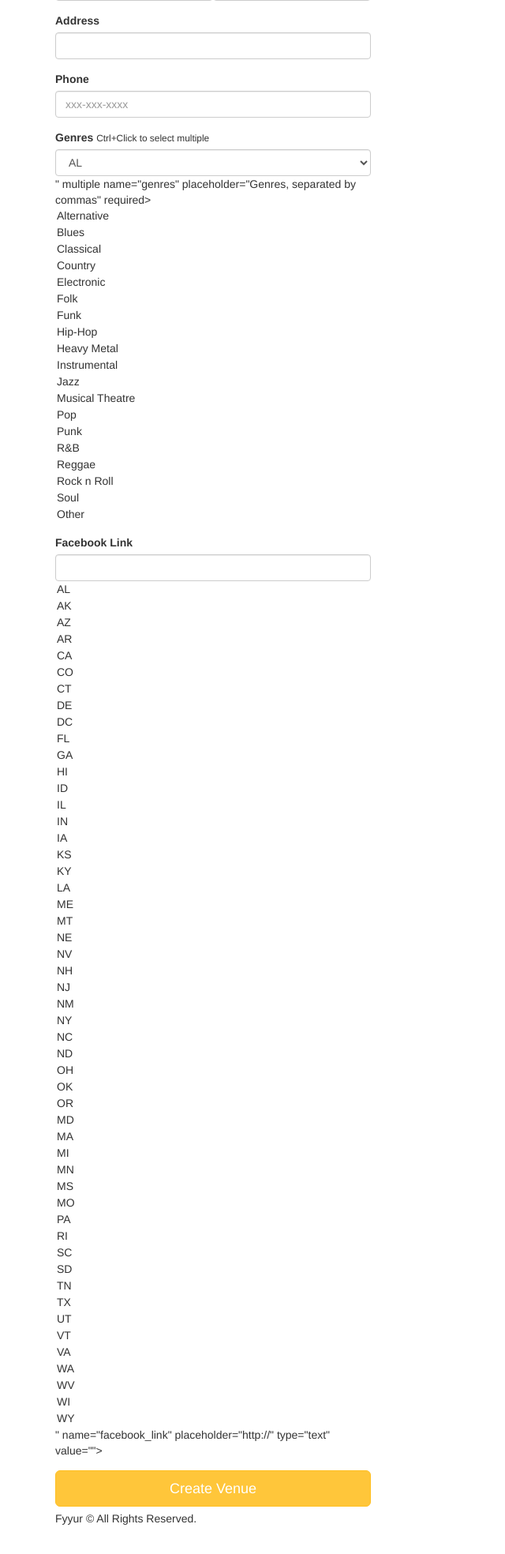
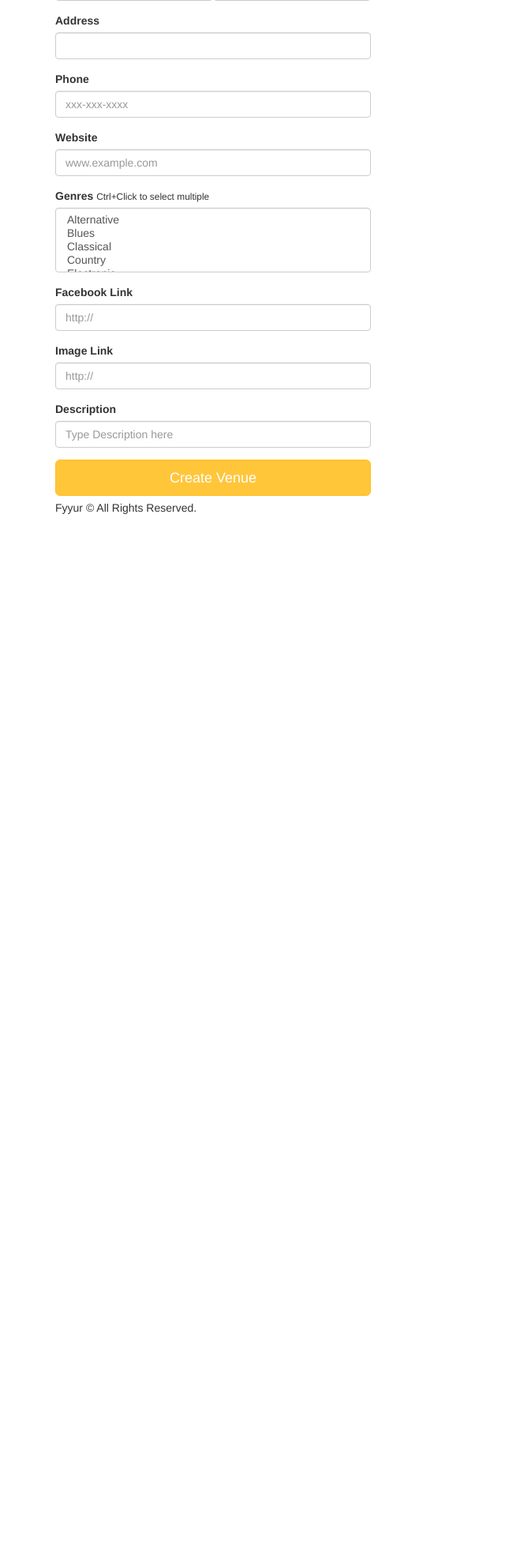
Before and after one commit to mohaoahmadi/fyyur, a Flask app: page /venues/create in a window 1280 px wide. Shown: the part 268-2236 px from the top of the page at 79% size, without its empty margins (0-640 px from the left). After the commit the page ends 919 px from the top, so only its background shows below. Run offline with Flask 2, Linux system fonts and the light colour scheme; some libraries are stand-ins or nearby versions.

Commit message:
fix: fixed all broken forms in the view
fixed and added missing forms for artists, venue, and shows view templates.

```diff
--- a/forms.py
+++ b/forms.py
@@ -116,6 +116,12 @@ class VenueForm(Form):
     facebook_link = StringField(
         'facebook_link', validators=[URL()]
     )
+    seeking_description = StringField(
+        'seeking_description'
+    )
+    website = StringField(
+        'website', validators=[URL()]
+    )
 
 class ArtistForm(Form):
     name = StringField(
@@ -216,5 +222,8 @@ class ArtistForm(Form):
         # TODO implement enum restriction
         'facebook_link', validators=[URL()]
     )
+    seeking_description = StringField(
+        'seeking_description'
+    )
 
 # TODO IMPLEMENT NEW ARTIST FORM AND NEW SHOW FORM
--- a/templates/forms/edit_artist.html
+++ b/templates/forms/edit_artist.html
@@ -26,12 +26,14 @@
       <div class="form-group">
         <label for="genres">Genres</label>
         <small>Ctrl+Click to select multiple</small>
-        {{ form.genres(class_ = 'form-control', placeholder='Genres, separated by commas', id=form.state, autofocus = true) }}
+        {{ form.genres(class_ = 'form-control', placeholder='Genres, separated by commas',  autofocus = true) }}
       </div>
       <div class="form-group">
           <label for="genres">Facebook Link</label>
-          {{ form.facebook_link(class_ = 'form-control', placeholder='http://', id=form.state, autofocus = true) }}
+          {{ form.facebook_link(class_ = 'form-control', placeholder='http://', autofocus = true) }}
         </div>
+        <div class="form-group">
+
       <input type="submit" value="Edit Artist" class="btn btn-primary btn-lg btn-block">
     </form>
   </div>
--- a/templates/forms/edit_venue.html
+++ b/templates/forms/edit_venue.html
@@ -30,11 +30,11 @@
       <div class="form-group">
         <label for="genres">Genres</label>
         <small>Ctrl+Click to select multiple</small>
-        {{ form.genres(class_ = 'form-control', placeholder='Genres, separated by commas', id=form.state, autofocus = true) }}
+        {{ form.genres(class_ = 'form-control', placeholder='Genres, separated by commas', autofocus = true) }}
       </div>
       <div class="form-group">
           <label for="genres">Facebook Link</label>
-          {{ form.facebook_link(class_ = 'form-control', placeholder='http://', id=form.state, autofocus = true) }}
+          {{ form.facebook_link(class_ = 'form-control', placeholder='http://', autofocus = true) }}
         </div>
       <input type="submit" value="Edit Venue" class="btn btn-primary btn-lg btn-block">
     </form>
--- a/templates/forms/new_venue.html
+++ b/templates/forms/new_venue.html
@@ -27,14 +27,26 @@
           <label for="phone">Phone</label>
           {{ form.phone(class_ = 'form-control', placeholder='xxx-xxx-xxxx', autofocus = true) }}
         </div>
-      <div class="form-group">
-        <label for="genres">Genres</label>
-        <small>Ctrl+Click to select multiple</small>
-        {{ form.genres(class_ = 'form-control', placeholder='Genres, separated by commas', id=form.state, autofocus = true) }}
-      </div>
+        <div class="form-group">
+          <label for="genres">Website</label>
+          {{ form.website(class_ = 'form-control', placeholder='www.example.com', autofocus = true) }}
+        </div>
+        <div class="form-group">
+          <label for="genres">Genres</label>
+          <small>Ctrl+Click to select multiple</small>
+          {{ form.genres(class_ = 'form-control', placeholder='Genres, separated by commas', autofocus = true) }}
+        </div>
       <div class="form-group">
           <label for="genres">Facebook Link</label>
-          {{ form.facebook_link(class_ = 'form-control', placeholder='http://', id=form.state, autofocus = true) }}
+          {{ form.facebook_link(class_ = 'form-control', placeholder='http://', autofocus = true) }}
+        </div>
+        <div class="form-group">
+          <label for="genres">Image Link</label>
+          {{ form.image_link(class_ = 'form-control', placeholder='http://', autofocus = true) }}
+        </div>
+        <div class="form-group">
+          <label for="genres">Description</label>
+          {{ form.seeking_description(class_ = 'form-control', placeholder='Type Description here', autofocus = true) }}
         </div>
       <input type="submit" value="Create Venue" class="btn btn-primary btn-lg btn-block">
     </form>
--- a/templates/pages/show_artist.html
+++ b/templates/pages/show_artist.html
@@ -51,7 +51,7 @@
 			<div class="tile tile-show">
 				<img src="{{ show.venue_image_link }}" alt="Show Venue Image" />
 				<h5><a href="/venues/{{ show.venue_id }}">{{ show.venue_name }}</a></h5>
-				<h6>{{ show.start_time|datetime('full') }}</h6>
+				<h6>{{ show.show_time }}</h6>
 			</div>
 		</div>
 		{% endfor %}
@@ -65,7 +65,7 @@
 			<div class="tile tile-show">
 				<img src="{{ show.venue_image_link }}" alt="Show Venue Image" />
 				<h5><a href="/venues/{{ show.venue_id }}">{{ show.venue_name }}</a></h5>
-				<h6>{{ show.start_time|datetime('full') }}</h6>
+				<h6>{{ show.show_time }}</h6>
 			</div>
 		</div>
 		{% endfor %}
--- a/templates/pages/show_venue.html
+++ b/templates/pages/show_venue.html
@@ -54,7 +54,7 @@
 			<div class="tile tile-show">
 				<img src="{{ show.artist_image_link }}" alt="Show Artist Image" />
 				<h5><a href="/artists/{{ show.artist_id }}">{{ show.artist_name }}</a></h5>
-				<h6>{{ show.start_time|datetime('full') }}</h6>
+				<h6>{{ show.show_time }}</h6>
 			</div>
 		</div>
 		{% endfor %}
@@ -68,7 +68,7 @@
 			<div class="tile tile-show">
 				<img src="{{ show.artist_image_link }}" alt="Show Artist Image" />
 				<h5><a href="/artists/{{ show.artist_id }}">{{ show.artist_name }}</a></h5>
-				<h6>{{ show.start_time|datetime('full') }}</h6>
+				<h6>{{ show.show_time }}</h6>
 			</div>
 		</div>
 		{% endfor %}
--- a/templates/pages/shows.html
+++ b/templates/pages/shows.html
@@ -6,7 +6,7 @@
     <div class="col-sm-4">
         <div class="tile tile-show">
             <img src="{{ show.artist_image_link }}" alt="Artist Image" />
-            <h4>{{ show.start_time|datetime('full') }}</h4>
+            <h4>{{ show.show_time }}</h4>
             <h5><a href="/artists/{{ show.artist_id }}">{{ show.artist_name }}</a></h5>
             <p>playing at</p>
             <h5><a href="/venues/{{ show.venue_id }}">{{ show.venue_name }}</a></h5>
```
Also changed, not shown: templates/forms/new_artist.html (+10 -2 lines).
